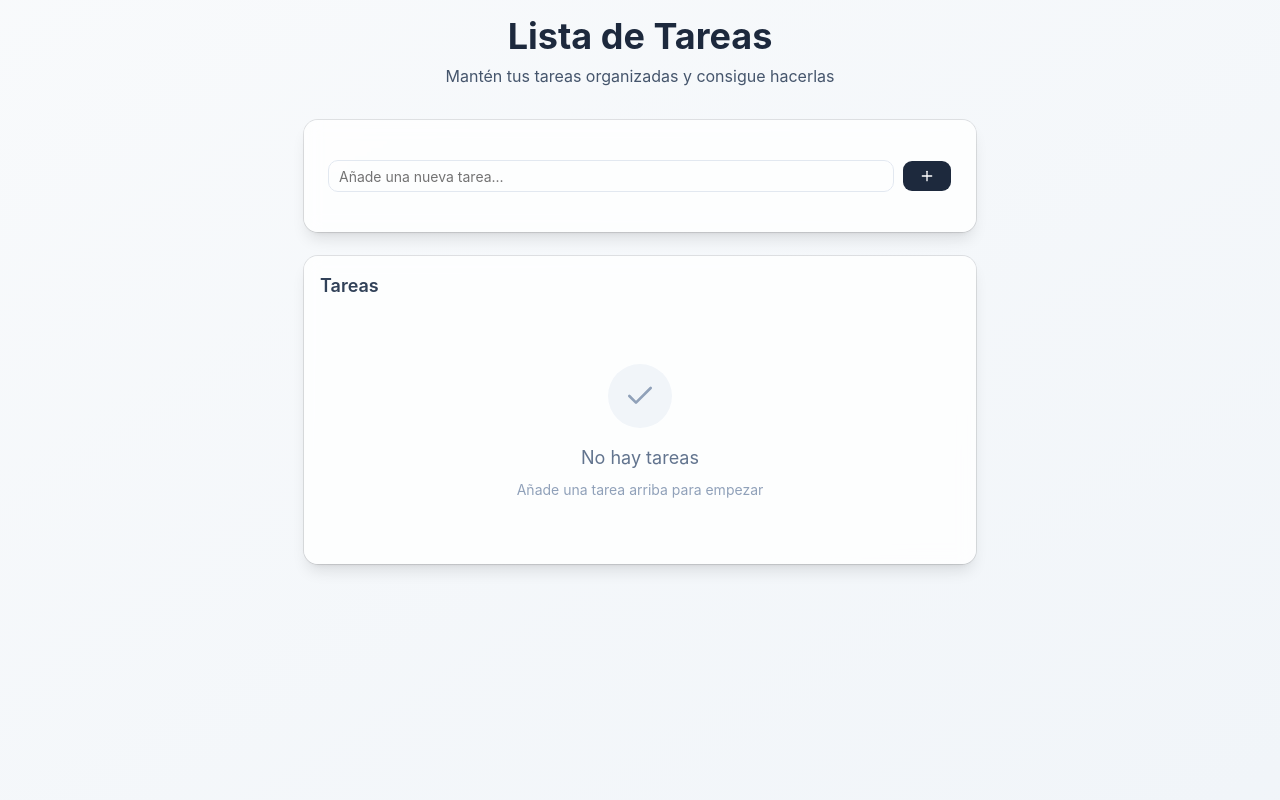
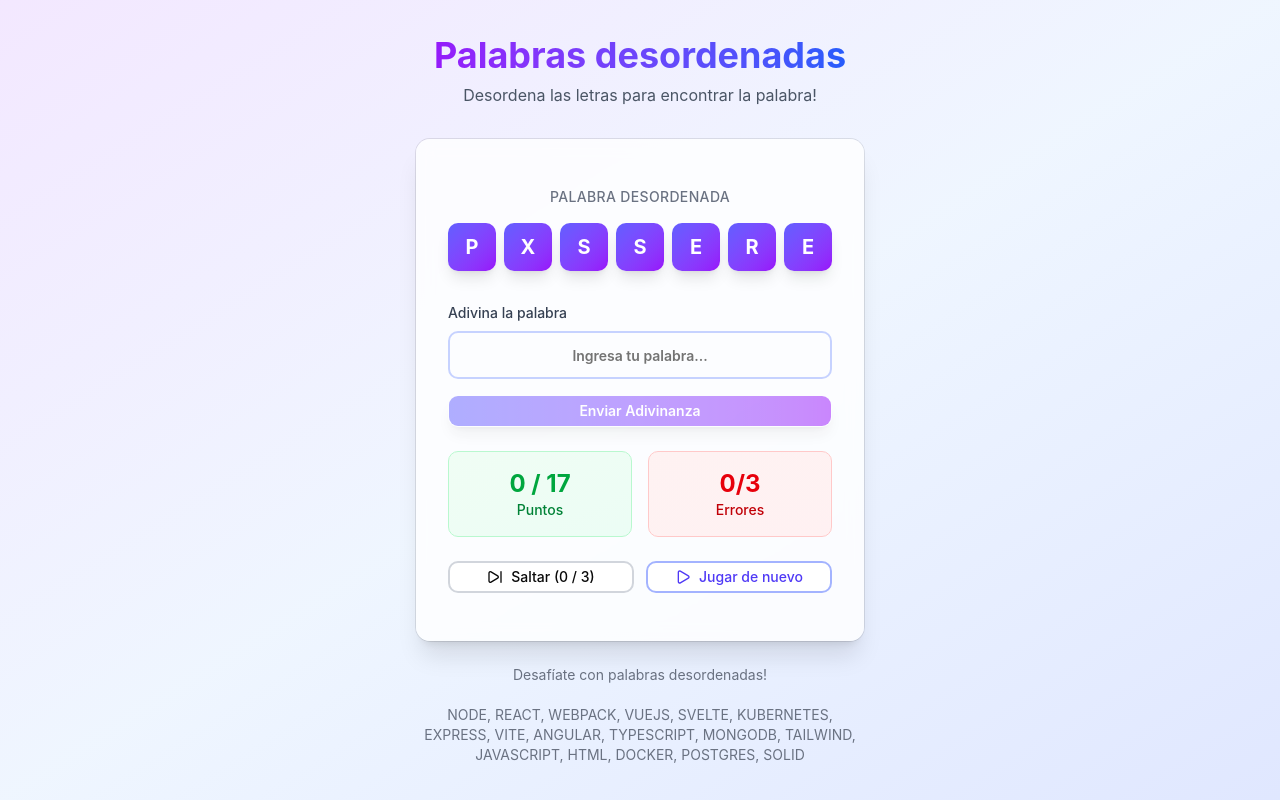
Before and after one commit to jeimymarcelamateusariza/reack-hooks, a React (Vite) app: page / in a window 1280 px wide. Built offline with nearby package versions, Linux system fonts and the light colour scheme.

Commit message:
feat: add ScrambleWords game component and integrate canvas-confetti for visual effects

```diff
--- a/package.json
+++ b/package.json
@@ -12,6 +12,7 @@
   "dependencies": {
     "@fontsource-variable/geist": "^5.2.8",
     "@tailwindcss/vite": "^4.2.2",
+    "canvas-confetti": "^1.9.4",
     "class-variance-authority": "^0.7.1",
     "clsx": "^2.1.1",
     "lucide-react": "^1.8.0",
@@ -28,6 +29,7 @@
     "@eslint/js": "^9.39.4",
     "@rolldown/plugin-babel": "^0.2.2",
     "@types/babel__core": "^7.20.5",
+    "@types/canvas-confetti": "^1.9.0",
     "@types/node": "^24.12.2",
     "@types/react": "^19.2.14",
     "@types/react-dom": "^19.2.3",
--- a/src/main.tsx
+++ b/src/main.tsx
@@ -7,9 +7,9 @@
 // import { TrafficLightWithHook } from "./useEffect/TrafficLightWhitHook";
 // import { PhotoAlbum } from "./photoAlbum/PhotoAlbum";
 // import { PokemonPage } from "./examples/PokemonPage";
-import { TasksApp } from "./useReducer/TaskApp";
-import { FocusScreen } from "./useRef/FocusScreen";
-
+//import { TasksApp } from "./useReducer/TaskApp";
+//import { FocusScreen } from "./useRef/FocusScreen";
+import { ScrambleWords } from "./useReducer/ScrambleWords";
 createRoot(document.getElementById("root")!).render(
   <StrictMode>
     {/* <HooksApp /> */}
@@ -19,6 +19,7 @@
     {/* <PhotoAlbum /> */}
     {/* <PokemonPage /> */}
     {/* <FocusScreen /> */}
-    <TasksApp />
+    {/* <TasksApp /> */}
+    <ScrambleWords />
   </StrictMode>,
 );
--- /dev/null
+++ b/src/useReducer/ScrambleWords.tsx
@@ -0,0 +1,259 @@
+import React, { useState } from "react";
+import { Button } from "@/components/ui/button";
+import { Input } from "@/components/ui/input";
+import { Card, CardContent } from "@/components/ui/card";
+import { SkipForward, Play } from "lucide-react";
+import confetti from "canvas-confetti";
+
+const GAME_WORDS = [
+  "REACT",
+  "JAVASCRIPT",
+  "TYPESCRIPT",
+  "HTML",
+  "ANGULAR",
+  "SOLID",
+  "NODE",
+  "VUEJS",
+  "SVELTE",
+  "EXPRESS",
+  "MONGODB",
+  "POSTGRES",
+  "DOCKER",
+  "KUBERNETES",
+  "WEBPACK",
+  "VITE",
+  "TAILWIND",
+];
+
+// Esta función mezcla el arreglo para que siempre sea aleatorio
+const shuffleArray = (array: string[]) => {
+  return array.sort(() => Math.random() - 0.5);
+};
+
+// Esta función mezcla las letras de la palabra
+const scrambleWord = (word: string = "") => {
+  return word
+    .split("")
+    .sort(() => Math.random() - 0.5)
+    .join("");
+};
+
+export const ScrambleWords = () => {
+  const [words, setWords] = useState(shuffleArray(GAME_WORDS));
+
+  const [currentWord, setCurrentWord] = useState(words[0]);
+  const [scrambledWord, setScrambledWord] = useState(scrambleWord(currentWord));
+  const [guess, setGuess] = useState("");
+  const [points, setPoints] = useState(0);
+  const [errorCounter, setErrorCounter] = useState(0);
+  const [maxAllowErrors, setMaxAllowErrors] = useState(3);
+
+  const [skipCounter, setSkipCounter] = useState(0);
+  const [maxSkips, setMaxSkips] = useState(3);
+
+  const [isGameOver, setIsGameOver] = useState(false);
+
+  const handleGuessSubmit = (e: React.FormEvent) => {
+    // Previene el refresh de la página
+    e.preventDefault();
+    // Validación de que la palabra esté correcta
+    console.log("Intento de adivinanza:", guess, currentWord);
+    if (guess === currentWord) {
+      confetti({
+        particleCount: 100,
+        spread: 120,
+        origin: { y: 0.6 },
+      });
+      const newWords = words.splice(1);
+      setPoints(points + 1);
+      setGuess("");
+      setWords(newWords);
+      setCurrentWord(newWords[0]);
+      setScrambledWord(scrambleWord(newWords[0]));
+      return;
+    } else {
+      setErrorCounter(errorCounter + 1);
+      setGuess("");
+    }
+    // Validación de que el juego no haya finalizado por errores o puntos
+    if (errorCounter + 1 >= maxAllowErrors) {
+      setIsGameOver(true);
+    }
+
+    if (points === 16) {
+      console.log("¡Has ganado el juego!");
+      setIsGameOver(true);
+      return;
+    }
+  };
+
+  const handleSkip = () => {
+    if (skipCounter >= maxSkips) return;
+    const updatedWords = words.splice(1);
+    setSkipCounter(skipCounter + 1);
+    setWords(updatedWords);
+    setCurrentWord(updatedWords[0]);
+    setScrambledWord(scrambleWord(updatedWords[0]));
+    setGuess("");
+  };
+
+  const handlePlayAgain = () => {
+    const newArray = shuffleArray(GAME_WORDS);
+    setPoints(0);
+    setErrorCounter(0);
+    setGuess("");
+    setWords(newArray);
+    setCurrentWord(newArray[0]);
+    setIsGameOver(false);
+    setSkipCounter(0);
+    setScrambledWord(scrambleWord(newArray[0]));
+  };
+
+  //! Si ya no hay palabras para jugar, se muestra el mensaje de fin de juego
+  if (words.length === 0) {
+    return (
+      <div className="min-h-screen bg-gradient-to-br from-purple-100 via-blue-50 to-indigo-100 flex items-center justify-center p-4">
+        <div className="w-full max-w-md mx-auto">
+          <h1 className="text-4xl font-bold bg-gradient-to-r from-purple-600 to-blue-600 bg-clip-text text-transparent mb-2">
+            Palabras desordenadas
+          </h1>
+          <p className="text-gray-600">No hay palabras para jugar</p>
+          <br />
+          <div>Puntaje: {points}</div>
+          <br />
+          <div>Errores: {errorCounter}</div>
+          <br />
+          <div>Saltos: {skipCounter}</div>
+          <br />
+          <Button onClick={handlePlayAgain}>Jugar de nuevo</Button>
+        </div>
+      </div>
+    );
+  }
+
+  return (
+    <div className="min-h-screen bg-gradient-to-br from-purple-100 via-blue-50 to-indigo-100 flex items-center justify-center p-4">
+      <div className="w-full max-w-md mx-auto">
+        {/* Header */}
+        <div className="text-center mb-8">
+          <h1 className="text-4xl font-bold bg-gradient-to-r from-purple-600 to-blue-600 bg-clip-text text-transparent mb-2">
+            Palabras desordenadas
+          </h1>
+          <p className="text-gray-600">
+            Desordena las letras para encontrar la palabra!
+          </p>
+        </div>
+
+        {/* Main Game Card */}
+        <Card className="backdrop-blur-sm bg-white/80 border-0 shadow-xl">
+          <CardContent className="p-8">
+            {/* Scrambled Word Display */}
+            <div className="mb-8">
+              <h2 className="text-center text-sm font-medium text-gray-500 mb-4 uppercase tracking-wide flex items-center justify-center gap-2">
+                Palabra Desordenada
+                {isGameOver && (
+                  <span className="text-red-500 text-xl"> {currentWord}</span>
+                )}
+              </h2>
+
+              <div className="flex justify-center gap-2 mb-6">
+                {scrambledWord.split("").map((letter, index) => (
+                  <div
+                    key={index}
+                    className="w-12 h-12 bg-gradient-to-br from-indigo-500 to-purple-600 rounded-lg flex items-center justify-center text-white font-bold text-xl shadow-lg transform hover:scale-105 transition-transform duration-200"
+                    style={{
+                      animationDelay: `${index * 0.1}s`,
+                      animation: "fadeInUp 0.6s ease-out forwards",
+                    }}
+                  >
+                    {letter}
+                  </div>
+                ))}
+              </div>
+            </div>
+
+            {/* Guess Input */}
+            <form onSubmit={handleGuessSubmit} className="mb-6">
+              <div className="space-y-4">
+                <div>
+                  <label
+                    htmlFor="guess"
+                    className="block text-sm font-medium text-gray-700 mb-2"
+                  >
+                    Adivina la palabra
+                  </label>
+                  <Input
+                    id="guess"
+                    type="text"
+                    value={guess}
+                    onChange={(e) =>
+                      setGuess(e.target.value.toUpperCase().trim())
+                    }
+                    placeholder="Ingresa tu palabra..."
+                    className="text-center text-lg font-semibold h-12 border-2 border-indigo-200 focus:border-indigo-500 transition-colors"
+                    maxLength={scrambledWord.length}
+                    disabled={isGameOver}
+                  />
+                </div>
+                <Button
+                  type="submit"
+                  className="w-full bg-gradient-to-r from-indigo-500 to-purple-600 hover:from-indigo-600 hover:to-purple-700 text-white font-semibold py-3 rounded-lg shadow-lg hover:shadow-xl transform hover:scale-[1.02] transition-all duration-200"
+                  disabled={!guess.trim() || isGameOver}
+                >
+                  Enviar Adivinanza
+                </Button>
+              </div>
+            </form>
+
+            {/* Stats */}
+            <div className="grid grid-cols-2 gap-4 mb-6">
+              <div className="bg-gradient-to-br from-green-50 to-emerald-50 rounded-lg p-4 text-center border border-green-200">
+                <div className="text-2xl font-bold text-green-600">
+                  {points} / {GAME_WORDS.length}
+                </div>
+                <div className="text-sm text-green-700 font-medium">Puntos</div>
+              </div>
+              <div className="bg-gradient-to-br from-red-50 to-rose-50 rounded-lg p-4 text-center border border-red-200">
+                <div className="text-2xl font-bold text-red-600">
+                  {errorCounter}/{maxAllowErrors}
+                </div>
+                <div className="text-sm text-red-700 font-medium">Errores</div>
+              </div>
+            </div>
+
+            {/* Action Buttons */}
+            <div className="grid grid-cols-2 gap-3">
+              <Button
+                onClick={handleSkip}
+                variant="outline"
+                className="border-2 border-gray-300 hover:border-gray-400 hover:bg-gray-50 transition-colors flex items-center justify-center gap-2"
+                disabled={isGameOver || skipCounter >= maxSkips}
+              >
+                <SkipForward className="w-4 h-4" />
+                Saltar ({skipCounter} / {maxSkips})
+              </Button>
+              <Button
+                onClick={handlePlayAgain}
+                variant="outline"
+                className="border-2 border-indigo-300 hover:border-indigo-400 hover:bg-indigo-50 text-indigo-600 transition-colors flex items-center justify-center gap-2"
+              >
+                <Play className="w-4 h-4" />
+                Jugar de nuevo
+              </Button>
+            </div>
+          </CardContent>
+        </Card>
+
+        {/* Footer */}
+        <div className="text-center mt-6">
+          <p className="text-sm text-gray-500">
+            Desafíate con palabras desordenadas!
+            <br />
+            <br />
+            {words.join(", ")}
+          </p>
+        </div>
+      </div>
+    </div>
+  );
+};
```
Also changed, not shown: 1 other file (tests, documents, lock files or other folders).
